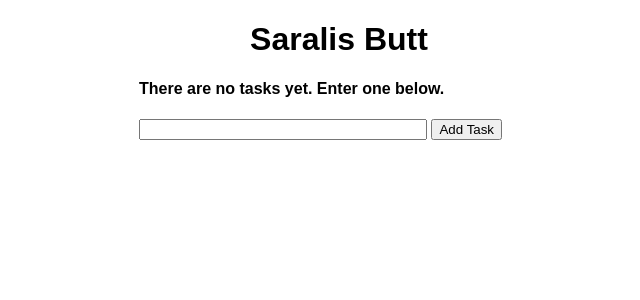
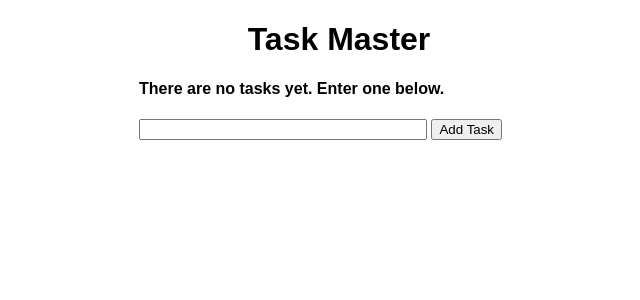
Before and after one commit to alexarnal/firstFlaskApp_densityEstimation, a Flask app: page / in a window 1280 px wide. Shown: the top 300 px of the page, without its empty margins (301-941 px from the left). Run offline with Flask 2, Linux system fonts and the light colour scheme; data that the repository does not hold is empty.

Commit message:
4rd commit

```diff
--- a/templates/index.html
+++ b/templates/index.html
@@ -1,12 +1,12 @@
 {% extends 'base.html' %}
 
 {% block head %}
-<title>Saralis is my boo</title>
+<title>Task Maker</title>
 {% endblock %}
 
 {% block body %}
 <div class="content">
-    <h1 style="text-align: center">Saralis Butt </h1>
+    <h1 style="text-align: center">Task Master</h1>
 
     {% if tasks|length < 1 %}
     <h4>There are no tasks yet. Enter one below.</h4>
```
